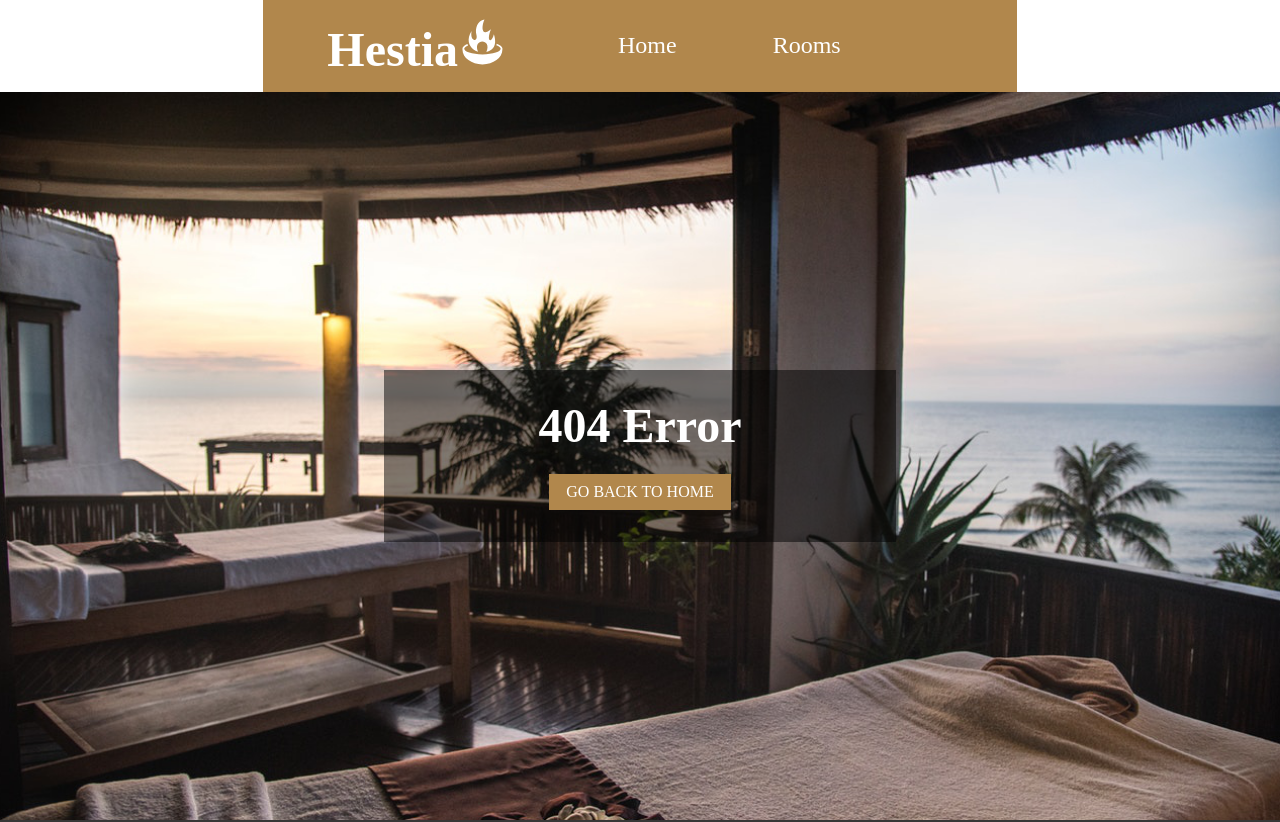
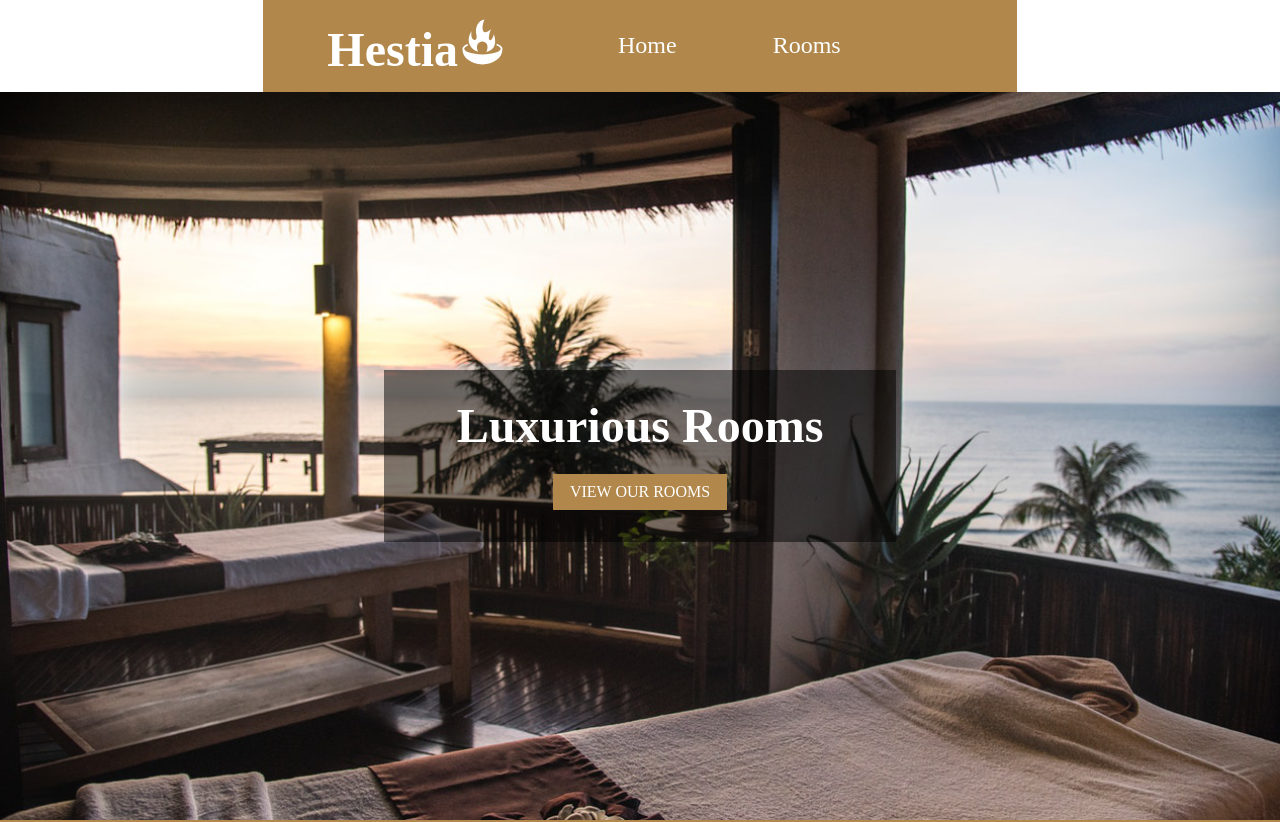
Before and after one commit to ReneLaverdure/react-hotel, a React (Create React App) app: page / in a window 1280 px wide. Before the commit this address had no page. Shown: the top 822 px of the page. Built offline with nearby package versions, Linux system fonts and the light colour scheme; a web font is replaced by a local one.

Commit message:
added hash routing

```diff
--- a/package.json
+++ b/package.json
@@ -2,7 +2,7 @@
   "name": "react_hotel",
   "version": "0.1.0",
   "private": true,
-  "homepage": "https://renelaverdure.github.io/hestia/",
+  "homepage": "https://renelaverdure.github.io/hestia",
   "dependencies": {
     "classnames": "^2.2.6",
     "gh-pages": "^2.1.1",
--- a/src/App.js
+++ b/src/App.js
@@ -18,10 +18,10 @@ function App() {
         <RoomProvider>
 
           <Switch>
-
+              <Route path='/' exact component={Home} />
               <Route path='/rooms/' exact component={Rooms} />
               <Route path="/rooms/:slug" exact component={SingleRoom} />
-              <Route path='/hestia/' exact component={Home} />
+
               <Route component={Error} />
           </Switch>
 
--- a/src/index.js
+++ b/src/index.js
@@ -1,7 +1,7 @@
 import React from 'react';
 import ReactDOM from 'react-dom';
 import './index.css';
-import {BrowserRouter as Router} from 'react-router-dom';
+import {HashRouter as Router} from 'react-router-dom';
 import App from './App';
 import * as serviceWorker from './serviceWorker';
 
```
